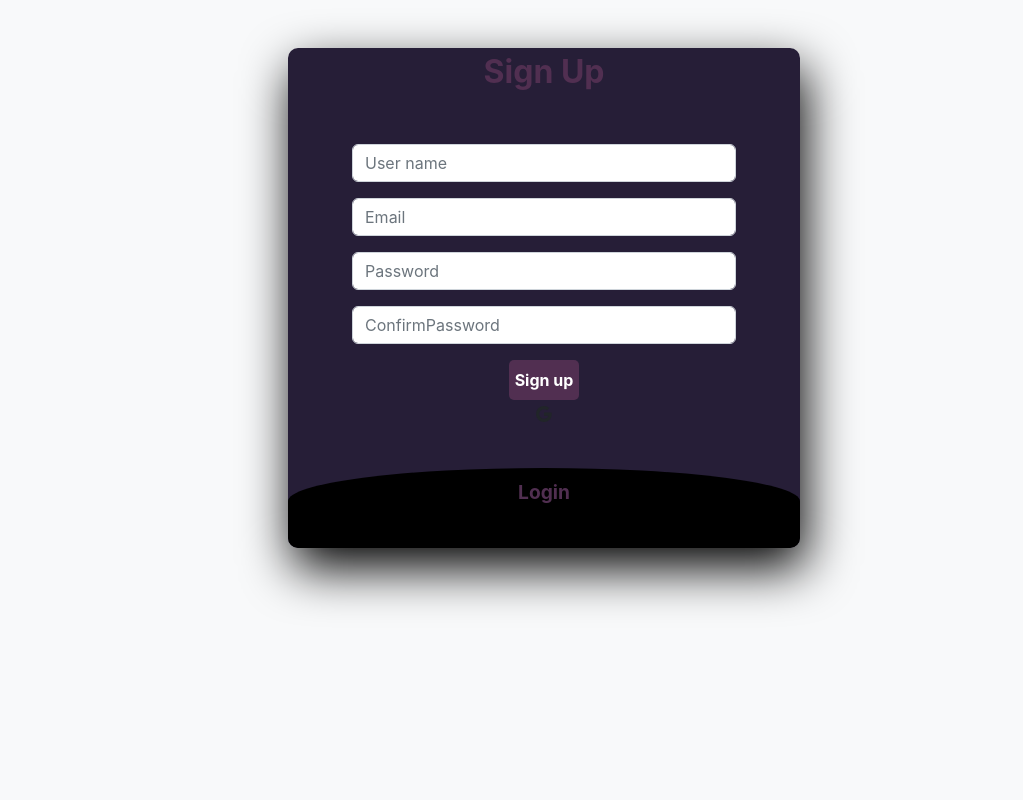
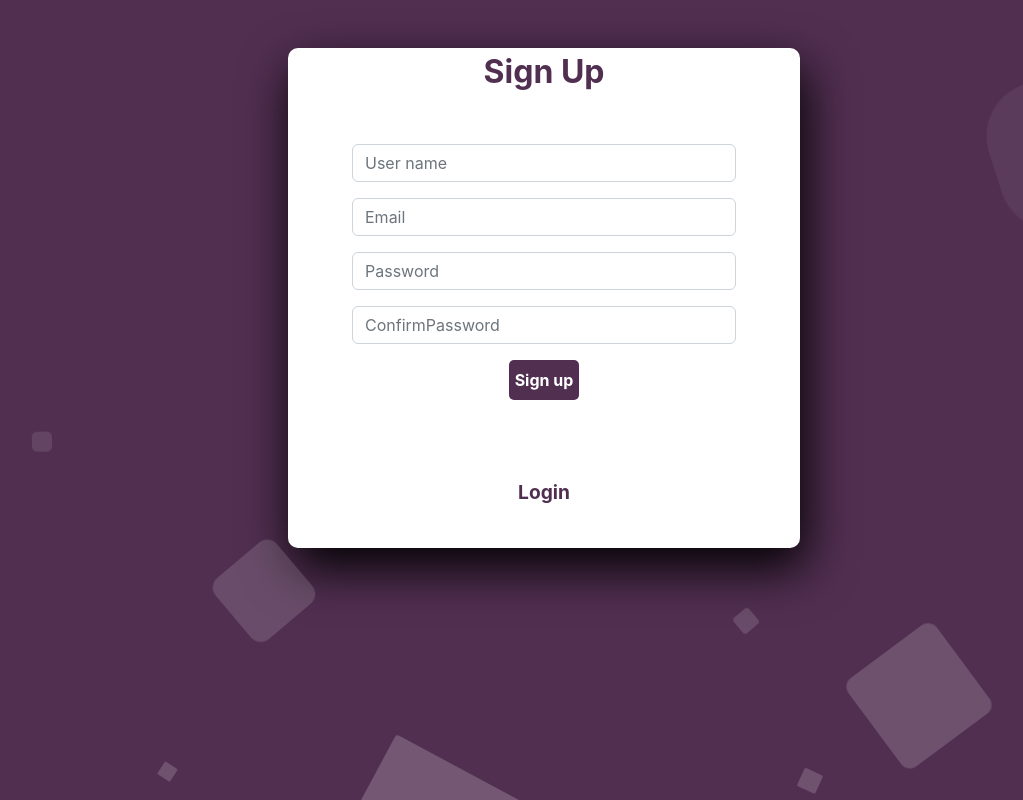
Before and after one commit to harshkumar88/ChatMate, a React (Create React App) app in the folder client/: page / in a window 1280 px wide. Shown: the whole page, without its empty margins (96-1119 px from the left). Built offline with nearby package versions, Linux system fonts and the light colour scheme.

Commit message:
done designing in form page

```diff
--- a/client/src/Components/Authentication/Form.css
+++ b/client/src/Components/Authentication/Form.css
@@ -1,4 +1,5 @@
 .App {
+  color: white;
   font-family: BlinkMacSystemFont, Segoe UI, "Roboto", Oxygen, Ubuntu,
     "Cantarell", "Open Sans", "Helvetica Neue", sans-serif;
   text-align: center;
@@ -41,7 +42,7 @@
   position: relative;
   width: 100%;
   height: 100%;
-  background-color: black;
+  background-color: white;
 }
 
 label {
@@ -94,20 +95,12 @@ button:hover {
   color:black
 }
 
-.signup {
-  position: relative;
-  width: 100%;
-  height: 100%;
-  background-color: rgba(27, 18, 45, 0.95);
-}
-
-
 .login {
   height: 100%;
   /* border-top: 5px solid  purple; */
   /* width: 100%; */
   /* position: relative; */
-  background-color:  black;
+  background-color:  white;
   /* color: #000; */
   border-radius: 60% / 8%;
   display: block;
@@ -121,9 +114,6 @@ button:hover {
 }
 #chk:checked ~ .login {
   transform: translateY(-420px);
-}
-#chk:checked ~ .signup{
-  background-color: rgba(27, 18, 45, 0.95);
 }
 #chk:checked ~ .login label {
   transform: scale(1);
--- a/client/src/Components/Authentication/Form.js
+++ b/client/src/Components/Authentication/Form.js
@@ -42,7 +42,20 @@ const Form = () => {
 
 
     return (
-        <div className="App container-fluid bg-light">
+        <div className="App container-fluid area">
+                <ul className="circles">
+                        <li></li>
+                        <li></li>
+                        <li></li>
+                        <li></li>
+                        <li></li>
+                        <li></li>
+                        <li></li>
+                        <li></li>
+                        <li></li>
+                        <li></li>
+                </ul>
+
             <div className={change==false?"mt-5 outerWidth":"mt-5 outerWidth2"}>
                 <div className="main mx-auto innerWidth">
                     <input type="checkbox" id="chk" aria-hidden="true" />
```
